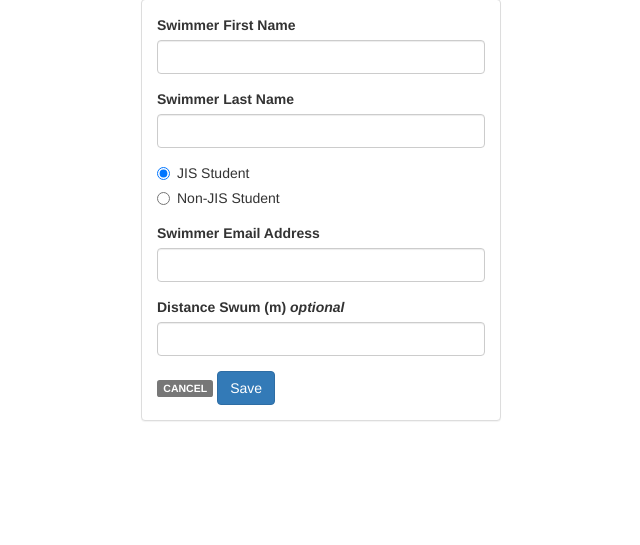
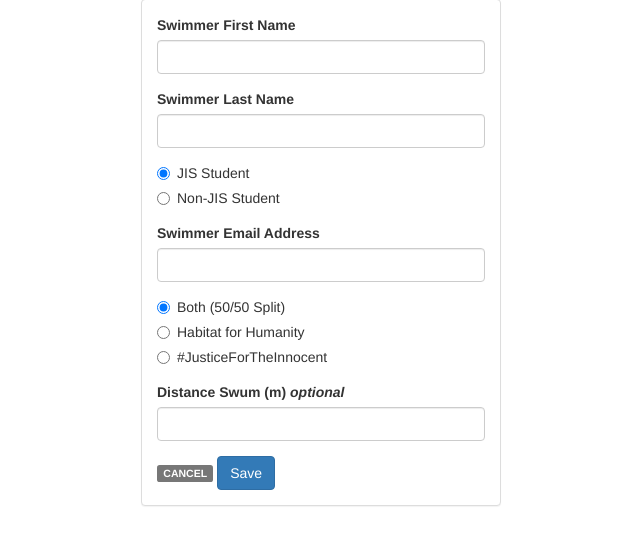
Before and after one commit to shreyas208/HabitatSwim, a PHP site: page /add_swimmer.php in a window 1280 px wide. Shown: the part 97-642 px from the top of the page, without its empty margins (319-959 px from the left). Run offline with PHP 8.4, Linux system fonts and the light colour scheme; a stand-in replaces the project's code that opens the database connection; some libraries are stand-ins or nearby versions.

Commit message:
Added beneficiary to add swimmer

```diff
--- a/add_sponsor.php
+++ b/add_sponsor.php
@@ -45,7 +45,7 @@ if ($conn->connect_error) {
 
     <link rel="icon" href="/img/icon-64.png" sizes="64x64" type="image/png">
 
-    <title>Add Sponsor for <?php echo $swimmer_first_name.' '.$swimmer_last_name?> | JIS H4H Sponsored Swim</title>
+    <title>Add Sponsor for <?php echo $swimmer_first_name.' '.$swimmer_last_name?> | Aquadragons Sponsored Swim</title>
 
     <!-- Bootstrap Core CSS -->
     <link href="css/bootstrap.min.css" rel="stylesheet">
--- a/add_swimmer.php
+++ b/add_swimmer.php
@@ -39,7 +39,7 @@ require_once 'bin/db_config.php';
 
     <link rel="icon" href="/img/icon-64.png" sizes="64x64" type="image/png">
 
-    <title>Add Swimmer | JIS H4H Sponsored Swim</title>
+    <title>Add Swimmer | Aquadragons Sponsored Swim</title>
 
     <!-- Bootstrap Core CSS -->
     <link href="css/bootstrap.min.css" rel="stylesheet">
@@ -96,6 +96,26 @@ require_once 'bin/db_config.php';
                             <input type="email" class="form-control" id="inputSwimmerEmail" name="swimmer_email" required>
                         </div>
                         <div class="form-group">
+                            <div class="radio">
+                                <label>
+                                    <input type="radio" name="beneficiary" id="both" value="0" checked>
+                                    Both (50/50 Split)
+                                </label>
+                            </div>
+                            <div class="radio">
+                                <label>
+                                    <input type="radio" name="beneficiary" id="h4h" value="1">
+                                    Habitat for Humanity
+                                </label>
+                            </div>
+                            <div class="radio">
+                                <label>
+                                    <input type="radio" name="beneficiary" id="jfti" value="2">
+                                    #JusticeForTheInnocent
+                                </label>
+                            </div>
+                        </div>
+                        <div class="form-group">
                             <label for="inputDistanceSwum">Distance Swum (m) <i>optional</i></label>
                             <input type="number" class="form-control" id="inputDistanceSwum" name="distance_swum">
                         </div>
--- a/pay.php
+++ b/pay.php
@@ -47,7 +47,7 @@ if ($conn->connect_error) {
 
     <link rel="icon" href="/img/icon-64.png" sizes="64x64" type="image/png">
 
-    <title>Enter Payment | JIS H4H Sponsored Swim</title>
+    <title>Enter Payment | Aquadragons Sponsored Swim</title>
 
     <!-- Bootstrap Core CSS -->
     <link href="css/bootstrap.min.css" rel="stylesheet">
```
Also changed, not shown: add_swimmer_process.php (+7 -2 lines).
